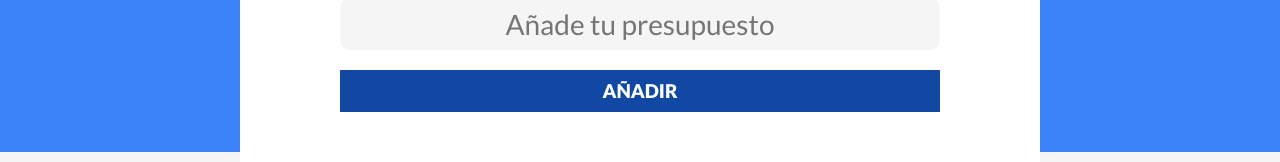
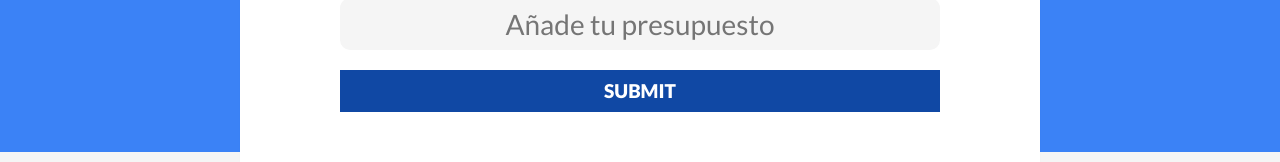
Before and after one commit to Ivowainer/Expenses-control, a React (Vite) app: page / in a window 1280 px wide. Shown: the part 250-412 px from the top of the page. Built offline with nearby package versions, Linux system fonts and the light colour scheme.

Commit message:
Creating the form

```diff
--- a/src/App.jsx
+++ b/src/App.jsx
@@ -3,11 +3,14 @@ import Header from './components/Header'
 
 
 function App() {
-  const [presupuesto, setPresupuesto] = useState('');
+  const [presupuesto, setPresupuesto] = useState(0);
 
   return (
     <div>
-      <Header />
+      <Header
+        prespuesto={presupuesto}
+        setPrespuesto={setPresupuesto}
+      />
     </div>
   )
 }
--- a/src/components/Header.jsx
+++ b/src/components/Header.jsx
@@ -1,11 +1,14 @@
 import NuevoPresupuesto from "./NuevoPresupuesto"
 
-const Header = () => {
+const Header = ({ presupuesto, setPresupuesto }) => {
     return (
         <header>
             <h1>Planificador de Gastos</h1>
 
-            <NuevoPresupuesto />
+            <NuevoPresupuesto
+                prespuesto={presupuesto}
+                setPresupuesto={setPresupuesto}
+            />
         </header>
     )
 }
--- a/src/components/NuevoPresupuesto.jsx
+++ b/src/components/NuevoPresupuesto.jsx
@@ -1,7 +1,6 @@
-const NuevoPresupuesto = () => {
+const NuevoPresupuesto = ({ presupuesto, setPresupuesto }) => {
   return (
     <div className="contenedor-presupuesto contenedor sombra">
-
         <form className="formulario">
             <div className="campo">
                 <label htmlFor="">Definir presupuesto</label>
@@ -10,10 +9,14 @@ const NuevoPresupuesto = () => {
                     className="nuevo-presupuesto"
                     type="text"
                     placeholder="Añade tu presupuesto"
+                    /* onChange={ e => setPresupuesto(e.target.value)} */
                 />
 
             </div>
-            <input type="submit" value="Añadir"/>
+            <input
+                type="submit"
+                value={presupuesto}
+            />
         </form>
     </div>
   )
```
